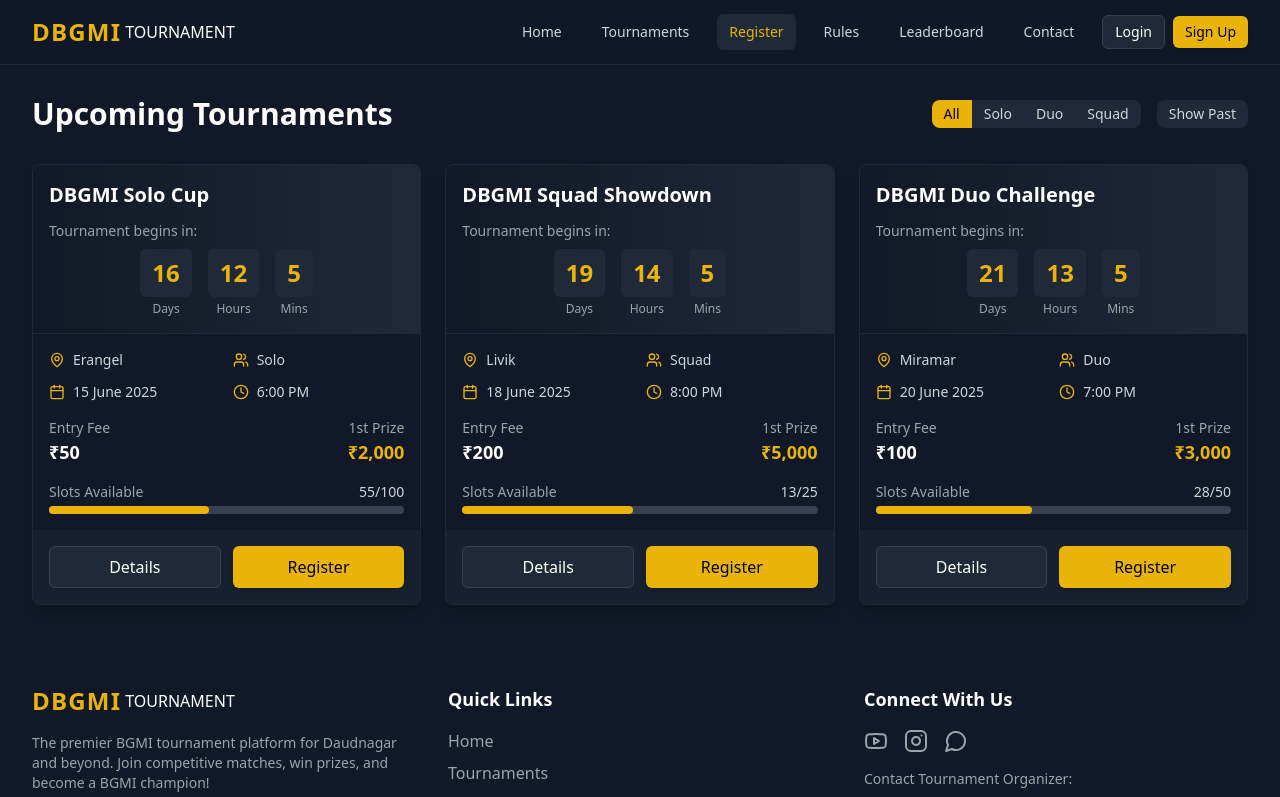
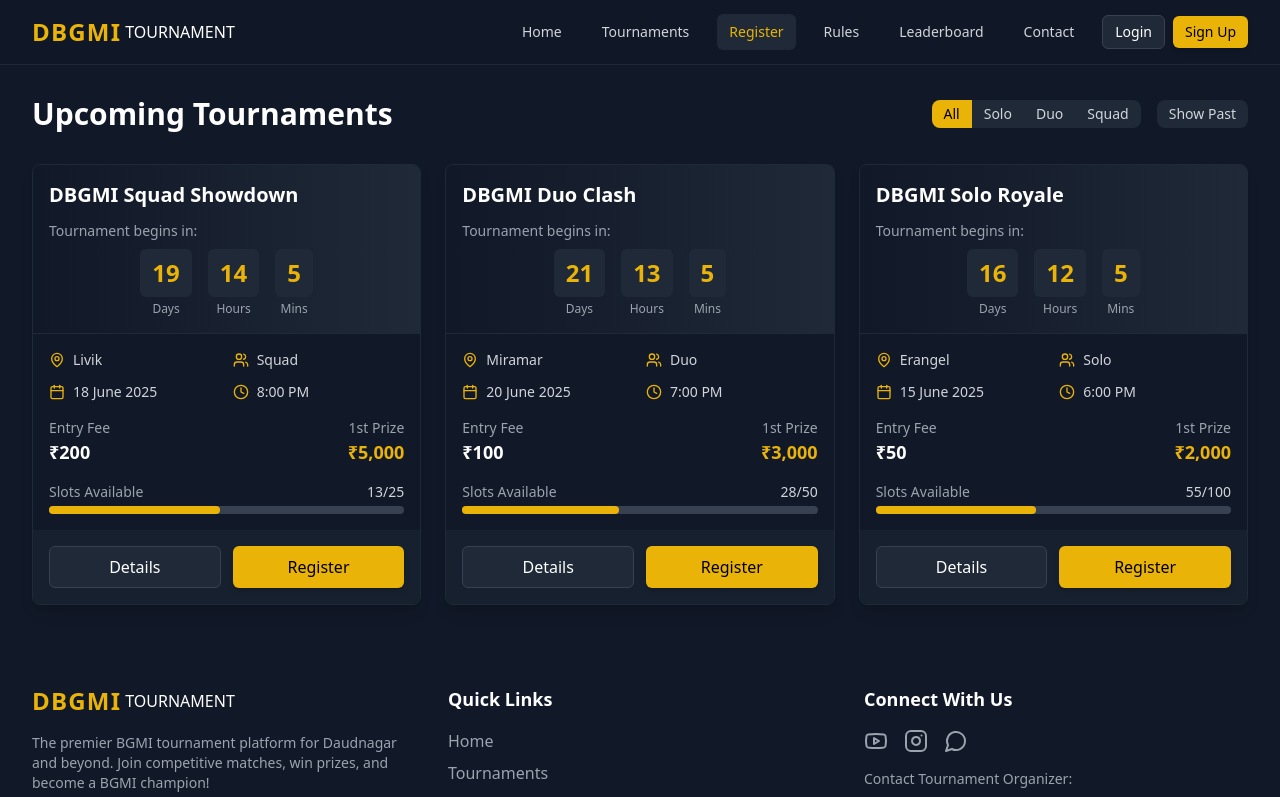
Before and after one commit to mdazfar2/DBGMI-Playzone, a React (Vite) app in the folder frontend/: page /register in a window 1280 px wide. Shown: the top 797 px of the page. Built offline with nearby package versions, Linux system fonts and the light colour scheme.

Commit message:
update tournament.js for admin fetch

```diff
--- a/frontend/src/components/admin/AdminDashboard.jsx
+++ b/frontend/src/components/admin/AdminDashboard.jsx
@@ -170,10 +170,14 @@
   };
 
   const toggleTeamExpansion = (teamId) => {
-    setExpandedTeams(prev => ({
-      ...prev,
-      [teamId]: !prev[teamId]
-    }));
+    setExpandedTeams(prev => {
+      // If the clicked team is already open, close it
+      if (prev[teamId]) {
+        return {};
+      }
+      // Otherwise, open only this team
+      return { [teamId]: true };
+    });
   };
 
   const handleBackToDashboard = () => {
@@ -470,9 +474,6 @@
                                 )}
                               </Button>
                             )}
-                            <Button variant="danger" size="sm">
-                              Remove
-                            </Button>
                           </div>
                         </td>
                       </tr>
--- a/frontend/src/data/tournaments.js
+++ b/frontend/src/data/tournaments.js
@@ -1,30 +1,7 @@
 // Mock upcoming tournaments data
 export const upcomingTournaments = [
   {
-    id: 't1',
-    name: 'DBGMI Solo Cup',
-    date: '2025-06-15',
-    time: '18:00',
-    map: 'Erangel',
-    mode: 'Solo',
-    entryFee: 50,
-    prizePools: [
-      { position: 1, amount: 2000 },
-      { position: 2, amount: 1000 },
-      { position: 3, amount: 500 },
-    ],
-    slots: 100,
-    registeredPlayers: 45,
-    isRegistrationOpen: true,
-    rules: [
-      'No hackers or emulators allowed',
-      'Players must be on time',
-      'Match will be streamed live',
-      'Tournament room ID and password will be shared 15 minutes before the match',
-    ]
-  },
-  {
-    id: 't2',
+    id: 1, // Must match mockTeams key
     name: 'DBGMI Squad Showdown',
     date: '2025-06-18',
     time: '20:00',
@@ -48,8 +25,8 @@
     ]
   },
   {
-    id: 't3',
-    name: 'DBGMI Duo Challenge',
+    id: 2,
+    name: 'DBGMI Duo Clash',
     date: '2025-06-20',
     time: '19:00',
     map: 'Miramar',
@@ -62,6 +39,29 @@
     ],
     slots: 50,
     registeredPlayers: 22,
+    isRegistrationOpen: true,
+    rules: [
+      'No hackers or emulators allowed',
+      'Players must be on time',
+      'Match will be streamed live',
+      'Tournament room ID and password will be shared 15 minutes before the match',
+    ]
+  },
+  {
+    id: 3,
+    name: 'DBGMI Solo Royale',
+    date: '2025-06-15',
+    time: '18:00',
+    map: 'Erangel',
+    mode: 'Solo',
+    entryFee: 50,
+    prizePools: [
+      { position: 1, amount: 2000 },
+      { position: 2, amount: 1000 },
+      { position: 3, amount: 500 },
+    ],
+    slots: 100,
+    registeredPlayers: 45,
     isRegistrationOpen: true,
     rules: [
       'No hackers or emulators allowed',
```
